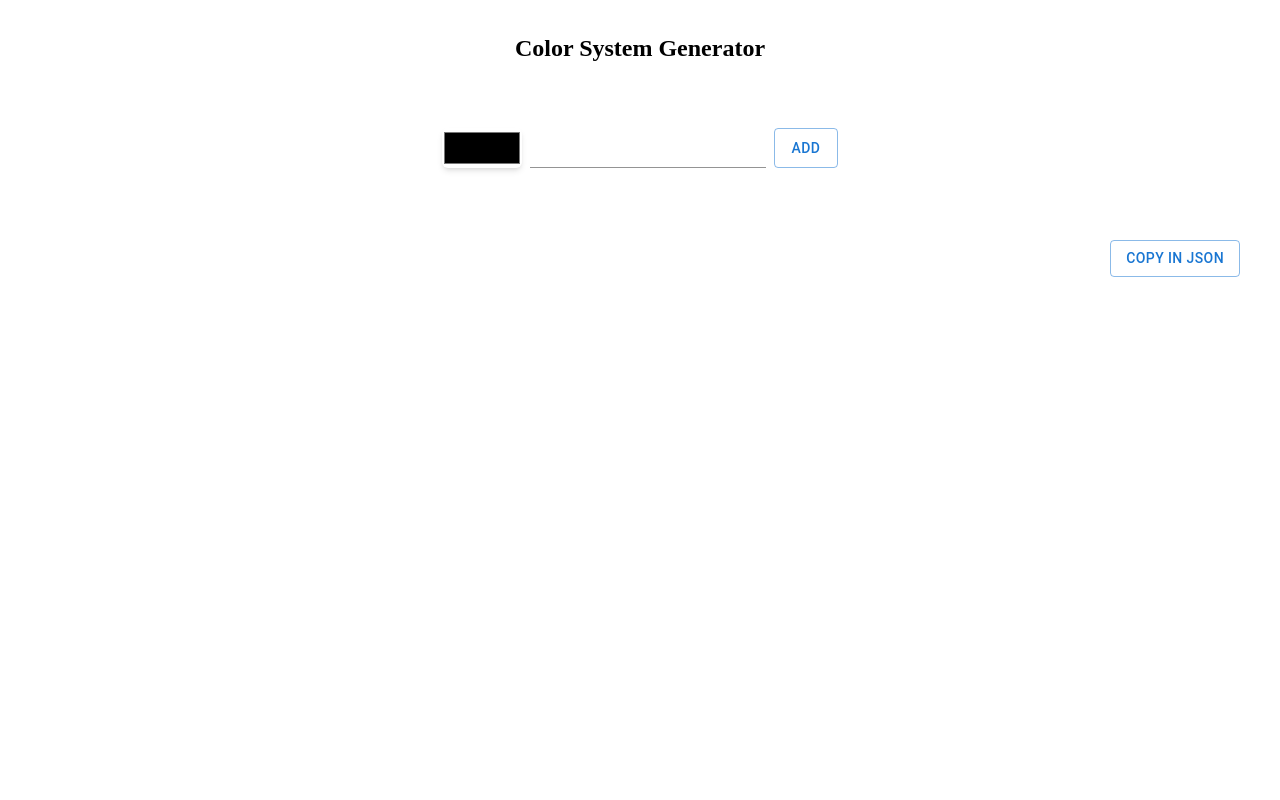
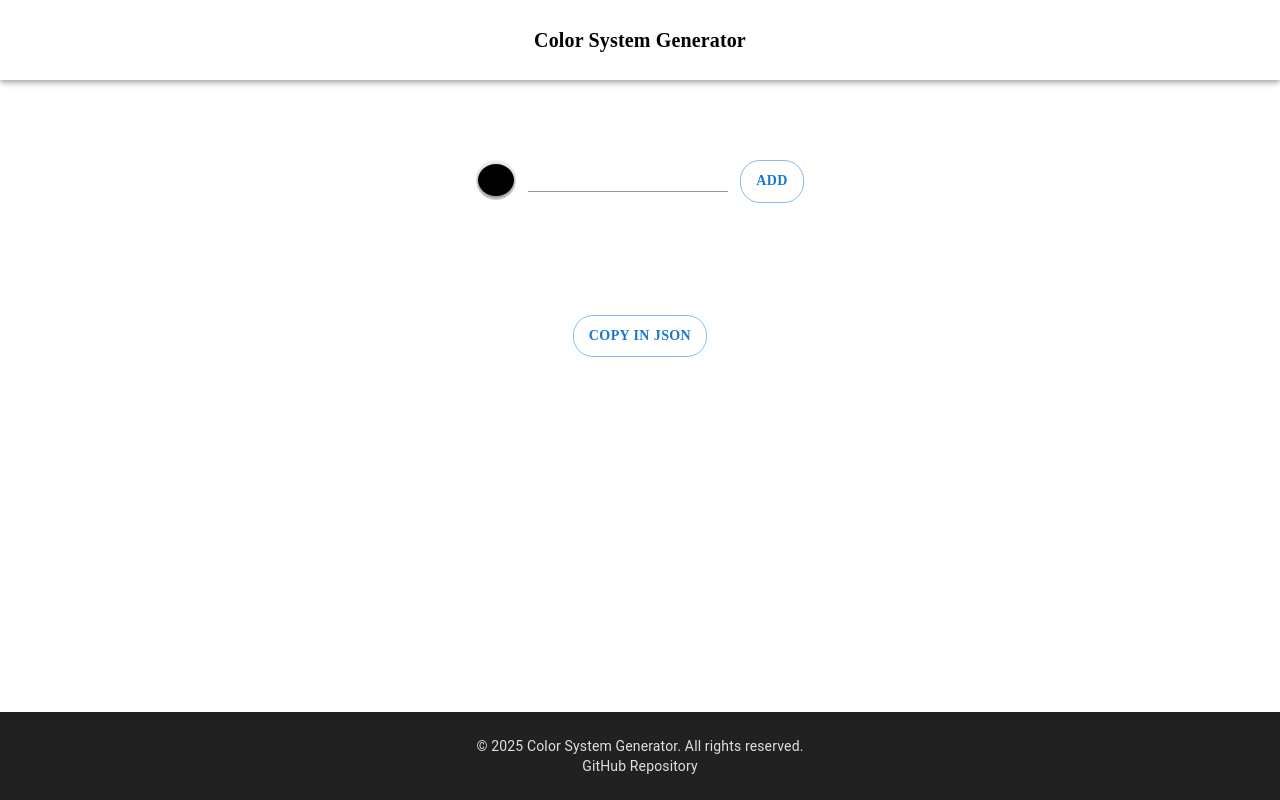
Before and after one commit to yCZwIqY/color-sysytem-generator, a React (Vite) app: page / in a window 1280 px wide. Built offline with nearby package versions, Linux system fonts and the light colour scheme; a web font is replaced by a local one.

Commit message:
[ADD] tailwind 제거, 스타일 수정, analytics 추가

```diff
--- a/index.html
+++ b/index.html
@@ -13,6 +13,7 @@
     <meta property="og:description" content="Enter a HEX or RGB color, and this powerful tool will generate a matching color palette for your designs.">
     <meta property="og:image" content="/palette.svg">
     <meta property="og:type" content="website">
+    <meta name="google-site-verification" content="52_A2iC1h1k6lBb10MF7BgxbB2hb15KWvdqHwL1qDbA" />
   </head>
   <body>
     <div id="root"></div>
--- a/package.json
+++ b/package.json
@@ -13,10 +13,9 @@
     "@emotion/react": "^11.14.0",
     "@emotion/styled": "^11.14.0",
     "@mui/material": "^6.4.6",
-    "@tailwindcss/vite": "^4.0.9",
+    "@vercel/analytics": "^1.5.0",
     "react": "^19.0.0",
-    "react-dom": "^19.0.0",
-    "tailwindcss": "^4.0.9"
+    "react-dom": "^19.0.0"
   },
   "devDependencies": {
     "@eslint/js": "^9.21.0",
--- a/src/App.tsx
+++ b/src/App.tsx
@@ -2,7 +2,9 @@ import Header from "./components/Header.tsx";
 import {useRef, useState} from "react";
 import ColorBox from "./components/ColorBox.tsx";
 import EditableLabel from "./components/EditableLabel.tsx";
-import {Alert, Button, Input, Snackbar} from "@mui/material";
+import {Alert, Box, Button, Container, Input, Snackbar} from "@mui/material";
+import Footer from "./components/Footer.tsx";
+import { Analytics } from "@vercel/analytics/react"
 
 interface ColorMap {
     [key: string]: string[]
@@ -149,48 +151,71 @@ const App = () => {
     }
 
     return (
-        <>
+        <Box display="flex" flexDirection="column" minHeight="100vh">
             <Header/>
-            <main className={'max-w-[1200px] mx-auto'}>
-                <div className={'flex justify-center mb-18'}>
+            <Container component="main"  sx={{ flex: 1,my: 10, mx: 'auto'}}>
+                <Box display={'flex'} gap={'12px'} justifyContent={'center'} sx={{marginBottom: 8}}>
                     <input value={`#${inputValue.replace('#', '')}`}
-                           className={'w-20 h-10 border-none outline-none block rounded-md shadow-md'}
+                           style={{
+                               color: `#${inputValue.replace('#', '')}`,
+                               width: '40px',
+                               height: '40px',
+                               borderRadius: '100px',
+                               border: 'none',
+                               outline:'none',
+                           }}
                            onChange={e => setInputValue(e.target.value)}
                            type={'color'}/>
-                    <div className={'relative'}>
-                        <Input value={inputValue} onChange={e => setInputValue(e.target.value)}
-                               className={`${errorMsg ? 'border-red-600' : 'border-black'} rounded-md mx-2 px-2 py-1`}/>
-                        {errorMsg && <Alert className={'absolute mt-2 w-full'} variant="outlined" severity="error">
-                            {errorMsg}
-												</Alert>}
-                    </div>
-                    <Button className={'px-6 py-2  font-bold rounded-md mx-2 text-white '}
-                            variant="outlined"
+                    <Box position={'relative'}>
+                        <Input sx={{fontFamily: '양진체'}} value={inputValue} onChange={e => setInputValue(e.target.value)}/>
+                        {errorMsg &&
+                          <Box position={'absolute'} marginTop={'10px'}>
+                            <Alert variant="outlined" severity="error">
+                                {errorMsg}
+                            </Alert>
+                          </Box>}
+                    </Box>
+                    <Button variant="outlined"
+                            sx={{
+                                paddingY: '8px',
+                                fontWeight: 'Bold',
+                                borderRadius: '20px',
+                                fontFamily: '양진체'
+                            }}
                             onClick={onClickAdd}
                     > Add </Button>
-                </div>
-                <div>
+                </Box >
+                <Box display={'flex'} flexDirection={'column'} gap={4}>
                     {Object.keys(colors).map((key, idx) =>
-                        <div key={key} className={'flex my-2 gap-3 items-center mb-4'}>
-                            <div className={'w-24'}>
-                                <EditableLabel name={key} onChange={(newValue) => onChangeColorName(idx, newValue)}/>
-                            </div>
+                        <Box key={key} display={'flex'} marginTop={'2px'} marginBottom={'4px'} gap={'15px'} alignItems={'center'}>
+                            <EditableLabel name={key} onChange={(newValue) => onChangeColorName(idx, newValue)}/>
                             {colors[key].map((color, idx2) =>
                                 <ColorBox showCopySuccessNotice={showCopySuccessNotice} colorName={key} color={color} idx={idx2}/>)}
                             <Button color="error"
-                                    className={'p-2 bg-red-300 font-bold rounded-md mx-2 text-white'}
+                                    sx={{
+                                        p: '10px',
+                                        borderRadius: '20px',
+                                        margin: '0 4px',
+                                        marginTop: '-25px',
+                                        fontFamily: '양진체'
+                                    }}
                                     onClick={() => onRemove(key)}
                             > Remove </Button>
-                        </div>
+                        </Box>
                     )}
-                </div>
-                <div className={'flex justify-end mt-12'}>
-                    <Button className={'p-2 font-bold rounded-md mx-2 text-white'}
+                </Box>
+                <Box display={'flex'} justifyContent={'center'} marginY={'48px'}>
+                    <Button sx={{
+                        paddingY: '8px',
+                        fontWeight: 'Bold',
+                        borderRadius: '20px',
+                        fontFamily: '양진체'
+                    }}
                             variant="outlined"
                             onClick={() => copyToJson()}
                     >Copy in Json </Button>
-                </div>
-            </main>
+                </Box>
+            </Container>
             <Snackbar
                 open={showNotice}
                 autoHideDuration={10000}
@@ -203,7 +228,9 @@ const App = () => {
                     {noticeMessage}
                 </Alert>
             </Snackbar>
-        </>
+            <Footer/>
+            <Analytics/>
+        </Box>
     )
 }
 
--- a/src/components/EditableLabel.tsx
+++ b/src/components/EditableLabel.tsx
@@ -1,5 +1,5 @@
 import {useState} from "react";
-import {Button, Input} from "@mui/material";
+import {Box, Button, Input} from "@mui/material";
 interface EditableLabelProps {
     name: string;
     onChange: (newValue: string) => void;
@@ -14,19 +14,29 @@ const EditableLabel = ({name, onChange}: EditableLabelProps) => {
         setIsEditMode(false);
     }
 
-    return <div>
-        {isEditMode ? <div className={'flex flex-col gap-2'}>
+    return <Box >
+        {isEditMode ? <Box width={'100px'} display={'flex'} flexDirection={'column'} gap={'10px'}>
                 <Input value={inputValue}
                        className={'w-24'}
+                       fullWidth
                        onBlur={onClick}
                        style={{all: 'revert-layer'}}
+                       sx={{
+                           fontFamily: '양진체'
+                       }}
                        onChange={e => setInputValue(e.target.value)}/>
             <Button variant="outlined"
+                    sx={{
+                        paddingY: '8px',
+                        fontWeight: 'Bold',
+                        borderRadius: '20px',
+                        fontFamily: '양진체'
+                    }}
                     onClick={onClick}>Edit</Button>
-            </div>
-            : <div onClick={() => setIsEditMode(true)}>{name}</div>}
+            </Box>
+            : <Box  width={'100px'} onClick={() => setIsEditMode(true)}>{name}</Box>}
 
-    </div>
+    </Box>
 }
 
 export default EditableLabel
--- /dev/null
+++ b/src/components/Footer.tsx
@@ -0,0 +1,33 @@
+import {Box, Container, Link, Typography} from "@mui/material";
+
+const Footer = () => {
+    return <Box
+        component="footer"
+        sx={{
+            py: 3,
+            px: 2,
+            mt: "auto",
+            backgroundColor: (theme) => theme.palette.grey[900],
+            color: (theme) => theme.palette.grey[300],
+        }}
+    >
+        <Container maxWidth="lg">
+            <Typography variant="body2" align="center">
+                © {new Date().getFullYear()} Color System Generator. All rights reserved.
+            </Typography>
+            <Typography variant="body2" align="center">
+                <Link
+                    href="https://github.com/yCZwIqY/color-sysytem-generator"
+                    target="_blank"
+                    rel="noopener noreferrer"
+                    color="inherit"
+                    underline="hover"
+                >
+                    GitHub Repository
+                </Link>
+            </Typography>
+        </Container>
+    </Box>
+}
+
+export default Footer
--- a/src/components/Header.tsx
+++ b/src/components/Header.tsx
@@ -1,7 +1,13 @@
+import {AppBar, Toolbar, Typography} from "@mui/material";
+
 const Header = () => {
-    return <header className={'w-full h-32 p-8 text-center text-2xl font-bold'}>
-        Color System Generator
-    </header>
+    return  <AppBar position="static"  sx={{background: 'white', color: 'black', display: "flex", justifyContent: "center", p: 1 }}>
+        <Toolbar sx={{ justifyContent: "center" }}>
+            <Typography variant="h6" fontFamily={'양진체'} fontWeight="bold" textAlign="center">
+                Color System Generator
+            </Typography>
+        </Toolbar>
+    </AppBar>
 }
 
 export default Header;
--- a/src/index.css
+++ b/src/index.css
@@ -1,5 +1,7 @@
-@import "tailwindcss";
-
+* {
+    padding: 0;
+    margin: 0;
+}
 @font-face {
     font-family: '양진체';
     src: url('https://fastly.jsdelivr.net/gh/supernovice-lab/font@0.9/yangjin.woff') format('woff');
@@ -10,3 +12,11 @@
 body {
     font-family: '양진체', 'sans-serif';
 }
+
+input[type="color"]::-webkit-color-swatch {
+    padding: 0;
+    border-radius: 100%;
+    border: 0;
+    outline: none;
+    box-shadow: 0 2px 4px 0 rgba(0, 0, 0, 0.5);
+}
--- a/vite.config.ts
+++ b/vite.config.ts
@@ -1,7 +1,7 @@
 import { defineConfig } from 'vite'
 import react from '@vitejs/plugin-react-swc'
-import tailwindcss from '@tailwindcss/vite'
+
 // https://vite.dev/config/
 export default defineConfig({
-  plugins: [react(), tailwindcss()],
+  plugins: [react()],
 })
```
Also changed, not shown: src/components/ColorBox.tsx (+25 -9 lines), 1 other file (tests, documents, lock files or other folders).
